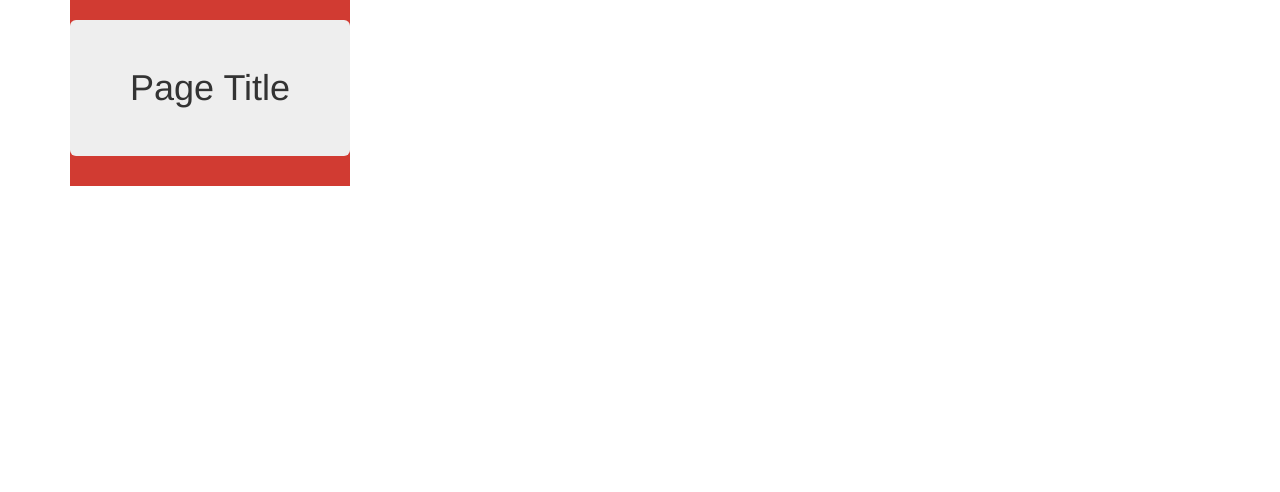
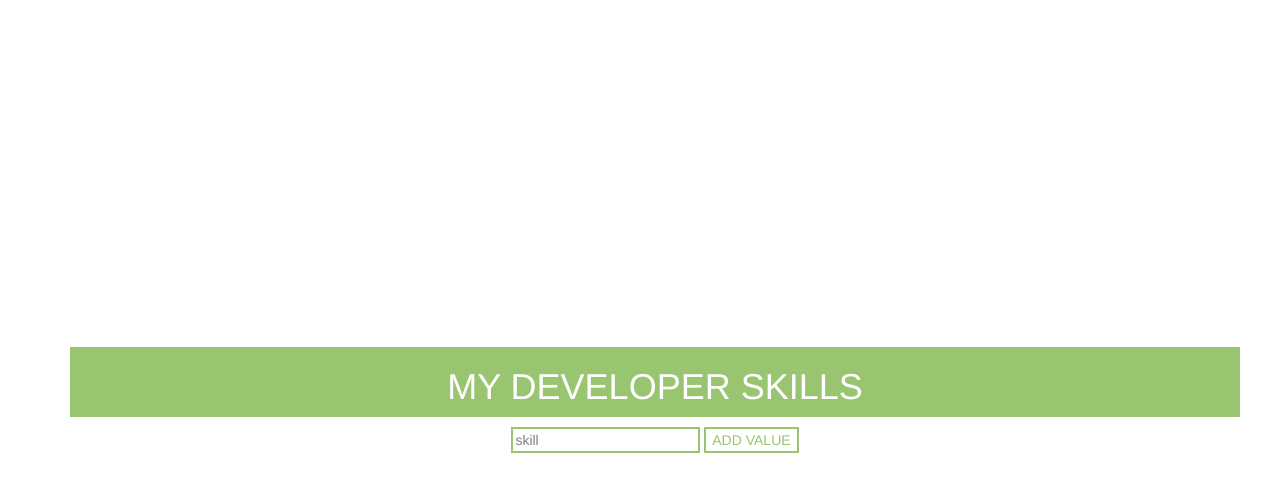
Before and after one commit to anami-sf/my-dev-skills-lab, a plain HTML site: page index.html in a window 1280 px wide. Drawn offline with nearby package versions, Linux system fonts and the light colour scheme.

Commit message:
Add styling

```diff
--- a/css/style.css
+++ b/css/style.css
@@ -1,6 +1,6 @@
-@media only screen and (min-width: 768px) {
+/* @media only screen and (min-width: 768px) {
 	body {
-	  /* tablet - two column display */
+
 	  grid-template-columns: 2fr 2fr;
 	  grid-template-rows: 15vmin 80vmin 80vmin 15vmin;
 	  grid-template-areas:
@@ -9,8 +9,8 @@
       "article3 article4"
 	    "ftr ftr";
 	}
-}
-
+} */
+/*
   header {
     grid-area: hdr;
     background-color: rgb(209, 59, 50);
@@ -39,13 +39,7 @@
   footer {
     grid-area: ftr;
     background-color: rgb(209, 59, 50);
-  }
-
-  header, article, footer {
-    display: flex;
-    justify-content: center;
-    align-items: center;
-  }
+  } */
 
 
 body {
@@ -67,17 +61,37 @@ body {
 .container {
     box-sizing: border-box;
     display: flex;
-    flex-flow: row wrap;
-    justify-content: flex-start; /* Along Axis*/
-    align-items: stretch; /* Cross Axis*/
+    flex-flow: column wrap;
+    justify-content: center; /* Along Axis*/
+    align-items: center; /* Cross Axis*/
     align-content: space-between;
+    text-align: center;
     /* flex-start, center, baseline */
 }
 
-#board {
-    display: grid;
-    grid-template-columns: repeat(7, 10vmin);
-    grid-template-rows: repeat(6, 10vmin);
+header {
+  background-color: rgb(153, 197, 112);
+  width: 100%;
+  color: white;
+}
+
+h1{
+  width: 100%;
+}
+
+UL {
+  margin: 50px;
+}
+
+#skill-text-box {
+  color: grey;
+  border: 2px solid rgb(153, 197, 112);
+}
+
+#add-skill-btn {
+  color: rgb(153, 197, 112);
+  background-color: white;
+  border: 2px solid rgb(153, 197, 112);
 }
 
 button:hover {
--- a/index.html
+++ b/index.html
@@ -7,17 +7,25 @@
         <meta name="viewport" content="width=device-width, initial-scale=1">
         <link rel="stylesheet" href="css/reset.css" type="text/css">
         <link rel="stylesheet" href="css/style.css" type="text/css">
-        <script src="https://code.jquery.com/jquery-3.2.1.min.js" integrity="sha256-hwg4gsxgFZhOsEEamdOYGBf13FyQuiTwlAQgxVSNgt4=" crossorigin="anonymous"></script>
+        <script src="https://code.jquery.com/jquery-3.3.1.min.js"
+        integrity="sha256-FgpCb/KJQlLNfOu91ta32o/NMZxltwRo8QtmkMRdAu8="
+        crossorigin="anonymous"></script>
         <link rel="stylesheet" href="https://maxcdn.bootstrapcdn.com/bootstrap/3.3.6/css/bootstrap.min.css" integrity="sha384-1q8mTJOASx8j1Au+a5WDVnPi2lkFfwwEAa8hDDdjZlpLegxhjVME1fgjWPGmkzs7" crossorigin="anonymous">
     </head>
     <body class="container">
-      <header>
-          <h1 class="jumbotron">Page Title</h1>
+      <header class="container">
+          <h1>MY DEVELOPER SKILLS</h1>
       </header>
-      <nav> </nav>
-      <footer>
+      <UL class="container">
 
-      </footer>
+      </UL>
+      <div>
+        <input id="skill-text-box" type="text" value="skill">
+        <input id="add-skill-btn" type="button" value="ADD VALUE">
+    </div>
+    <footer>
+
+    </footer>
 
         <script src="js/main.js" async defer></script>
     </body>
```
